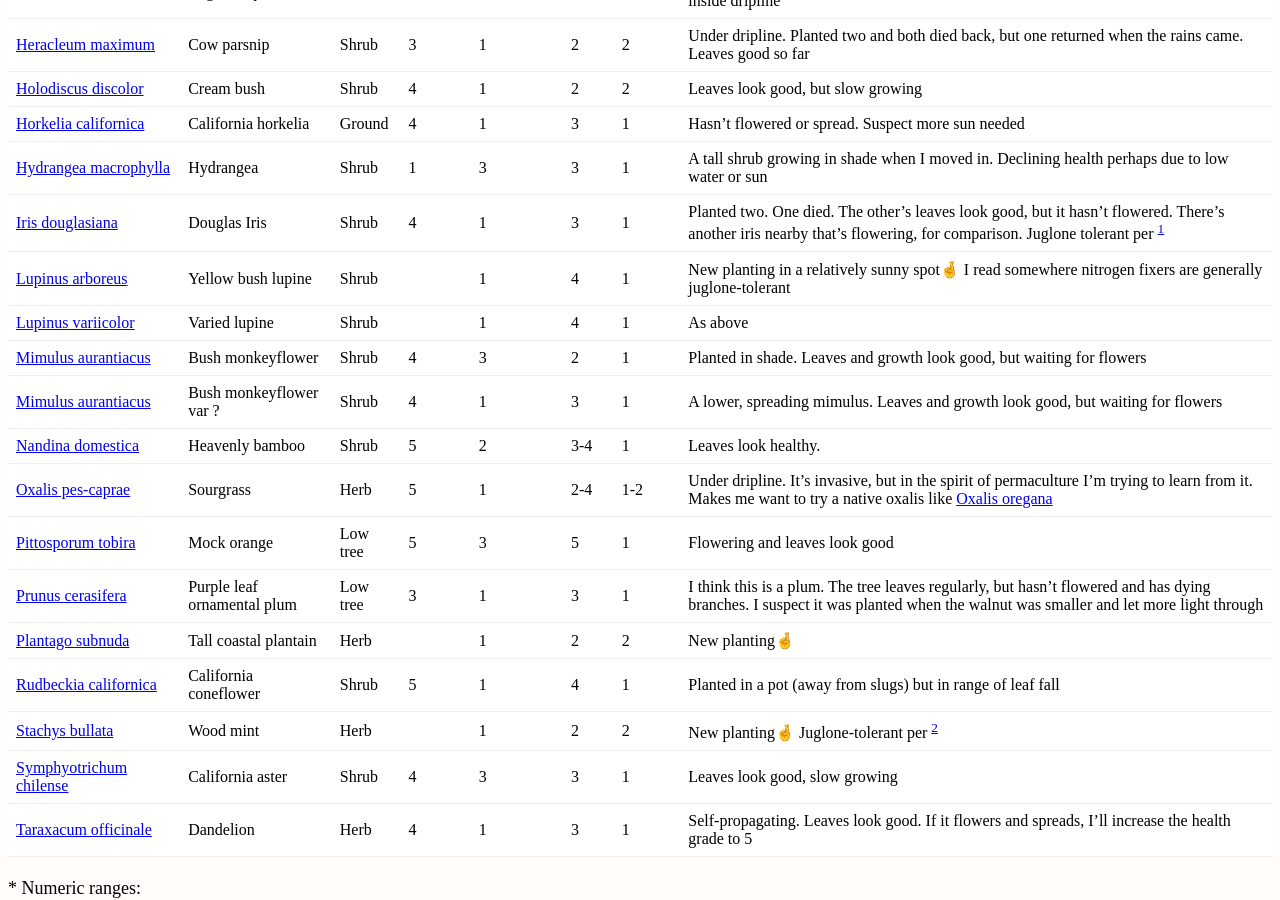
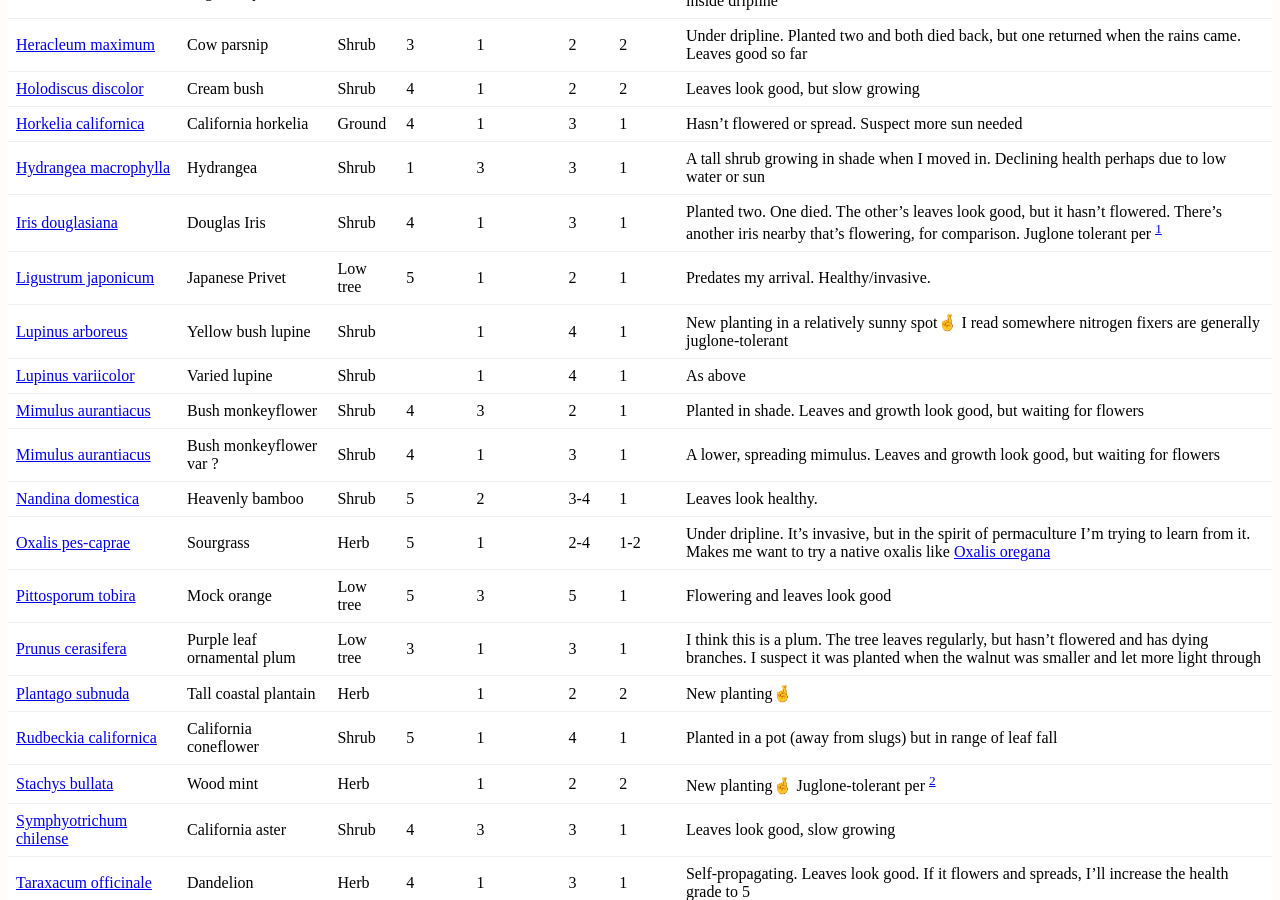
Before and after one commit to erikeldridge/erikeldridge.github.com, a Jekyll site: the page built from _posts/2018-01-20-walnut-guild.md, in a window 1280 px wide and 900 px high, scrolled down 1432 px. Built offline with Jekyll 4.4.1, drawn with Linux system fonts in a browser that asks for light colours; nearby versions of some CDN libraries.

Commit message:
Update from Forestry.io - 2018-01-20-walnut-guild.md

```diff
--- a/_posts/2018-01-20-walnut-guild.md
+++ b/_posts/2018-01-20-walnut-guild.md
@@ -1,11 +1,12 @@
 ---
 title: "Walnut Guild \U0001F333"
 layout: post
-date: 2018-01-27 14:54:40 -0800
+date: 2018-02-04 14:15:53 -0800
 tags:
 - permaculture
 - walnut
 - juglone
+- privet
 ---
 A large black walnut tree lives in the back yard.
 
@@ -55,6 +56,7 @@ Here are the plants I've tried:
 | [Horkelia californica](https://www.inaturalist.org/taxa/61737-Horkelia-californica) | California horkelia | Ground | 4 | 1 | 3 | 1 | Hasn't flowered or spread. Suspect more sun needed |
 | [Hydrangea macrophylla](https://www.inaturalist.org/taxa/122034-Hydrangea-macrophylla) | Hydrangea | Shrub | 1 | 3 | 3 | 1 | A tall shrub growing in shade when I moved in. Declining health perhaps due to low water or sun |
 | [Iris douglasiana](https://www.inaturalist.org/taxa/50854-Iris-douglasiana) | Douglas Iris | Shrub | 4 | 1 | 3 | 1 | Planted two. One died. The other's leaves look good, but it hasn't flowered. There's another iris nearby that's flowering, for comparison. Juglone tolerant per [^PennState] |
+| [Ligustrum japonicum](https://www.inaturalist.org/taxa/77739-Ligustrum-japonicum) | Japanese Privet | Low tree | 5 | 1 | 2 | 1 | Predates my arrival. Healthy/invasive. |
 | [Lupinus arboreus](https://www.inaturalist.org/taxa/61010-Lupinus-arboreus) | Yellow bush lupine | Shrub |  | 1 | 4 | 1 | New planting in a relatively sunny spot🤞 I read somewhere nitrogen fixers are generally juglone-tolerant |
 | [Lupinus variicolor](https://www.inaturalist.org/taxa/61018-Lupinus-variicolor) | Varied lupine | Shrub |  | 1 | 4 | 1 | As above |
 | [Mimulus aurantiacus](https://www.inaturalist.org/taxa/48858-Mimulus-aurantiacus) | Bush monkeyflower | Shrub | 4 | 3 | 2 | 1 | Planted in shade. Leaves and growth look good, but waiting for flowers |
```
